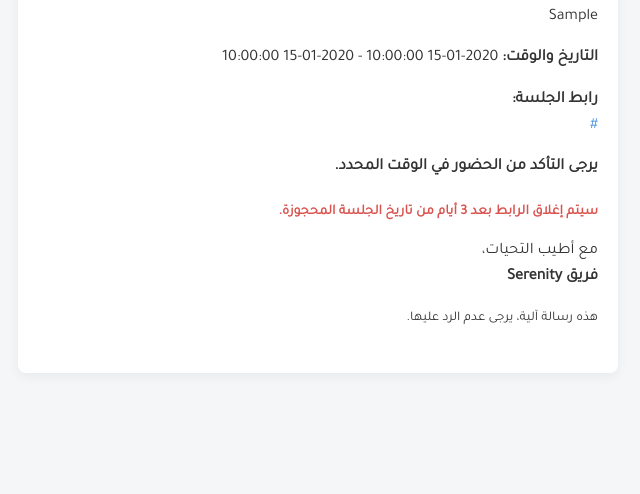
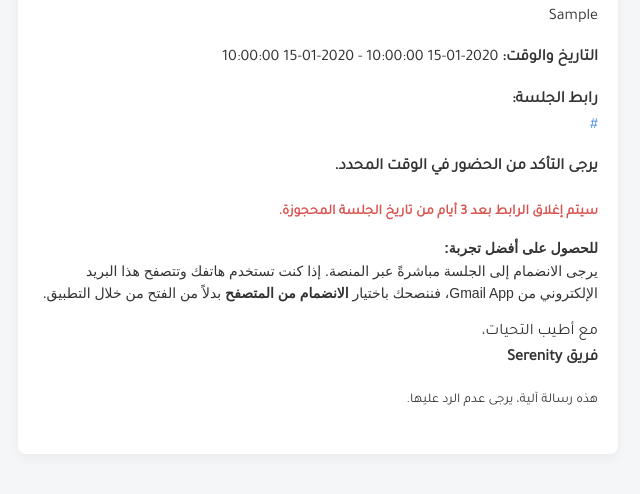
Before and after one commit to WalidSellami/email-service, a Python web app: template templates/email_template_therapist.html in a window 1280 px wide. Shown: the part 342-836 px from the top of the page, without its empty margins (322-962 px from the left). Before the commit the page ends 666 px from the top, so only its background shows below. Run offline with Jinja, Linux system fonts and the light colour scheme; the template is opened without the code that fills it: most values are stand-ins (such as "Sample title", 1, 10 or a date in 2020).

Commit message:
new-commit

```diff
--- a/templates/email_template_therapist.html
+++ b/templates/email_template_therapist.html
@@ -1,11 +1,11 @@
 <!DOCTYPE html>
 <html lang="ar">
   <head>
-    <meta charset="UTF-8">
+    <meta charset="UTF-8" />
     <title>{{ subject | default("معلومات الجلسة المحجوزة") }}</title>
     <style>
       body {
-            font-family: 'Tajawal', 'Segoe UI', Tahoma, Geneva, Verdana, sans-serif;
+        font-family: "Tajawal", "Segoe UI", Tahoma, Geneva, Verdana, sans-serif;
         background-color: #f4f6f8;
         margin: 0;
         padding: 0;
@@ -59,10 +59,12 @@
         }
       }
     </style>
-    <link href="https://fonts.googleapis.com/css2?family=Tajawal:wght@400;600&display=swap" rel="stylesheet">
+    <link
+      href="https://fonts.googleapis.com/css2?family=Tajawal:wght@400;600&display=swap"
+      rel="stylesheet"
+    />
   </head>
   <body>
-
     <div class="email-container">
       <div class="header"></div>
       <div class="content">
@@ -71,20 +73,31 @@
 
         <p><strong>نوع الجلسة: </strong> {{ session_type }}</p>
         <p><strong>المريض/ة: </strong> {{ user_name }}</p>
-        <p><strong>بريد المريض/ة الإلكتروني: </strong> <br> {{ user_email }}</p>
-        <p><strong>حالة المريض/ة: </strong> <br> {{ user_condition }}</p>
+        <p>
+          <strong>بريد المريض/ة الإلكتروني: </strong> <br />
+          {{ user_email }}
+        </p>
+        <p>
+          <strong>حالة المريض/ة: </strong> <br />
+          {{ user_condition }}
+        </p>
         <p><strong>التاريخ والوقت: </strong> {{ date }} - {{ time }}</p>
 
-        <p><strong>رابط الجلسة: </strong> <br>
+        <p>
+          <strong>رابط الجلسة: </strong> <br />
           <a href="{{ link }}">{{ link }}</a>
         </p>
         <p><strong>يرجى التأكد من الحضور في الوقت المحدد.</strong></p>
-        <p class="warning">سيتم إغلاق الرابط بعد 3 أيام من تاريخ الجلسة المحجوزة.</p>
-
-        <p>مع أطيب التحيات،<br><strong>فريق Serenity</strong></p>
+        <p class="warning">
+          سيتم إغلاق الرابط بعد 3 أيام من تاريخ الجلسة المحجوزة.
+        </p>
+        <p style="font-family: Arial, sans-serif; font-size: 14px; color: #333">
+          <strong>للحصول على أفضل تجربة:</strong><br />
+          يرجى الانضمام إلى الجلسة مباشرةً عبر المنصة. إذا كنت تستخدم هاتفك وتتصفح هذا البريد الإلكتروني من Gmail App، فننصحك باختيار <strong>الانضمام من المتصفح</strong> بدلاً من الفتح من خلال التطبيق.
+        </p>
+        <p>مع أطيب التحيات،<br /><strong>فريق Serenity</strong></p>
         <p><small>هذه رسالة آلية، يرجى عدم الرد عليها.</small></p>
       </div>
     </div>
-
   </body>
 </html>
```
Also changed, not shown: templates/email_template_user.html (+20 -10 lines). Lines whose indentation alone changed are shown as unchanged.
